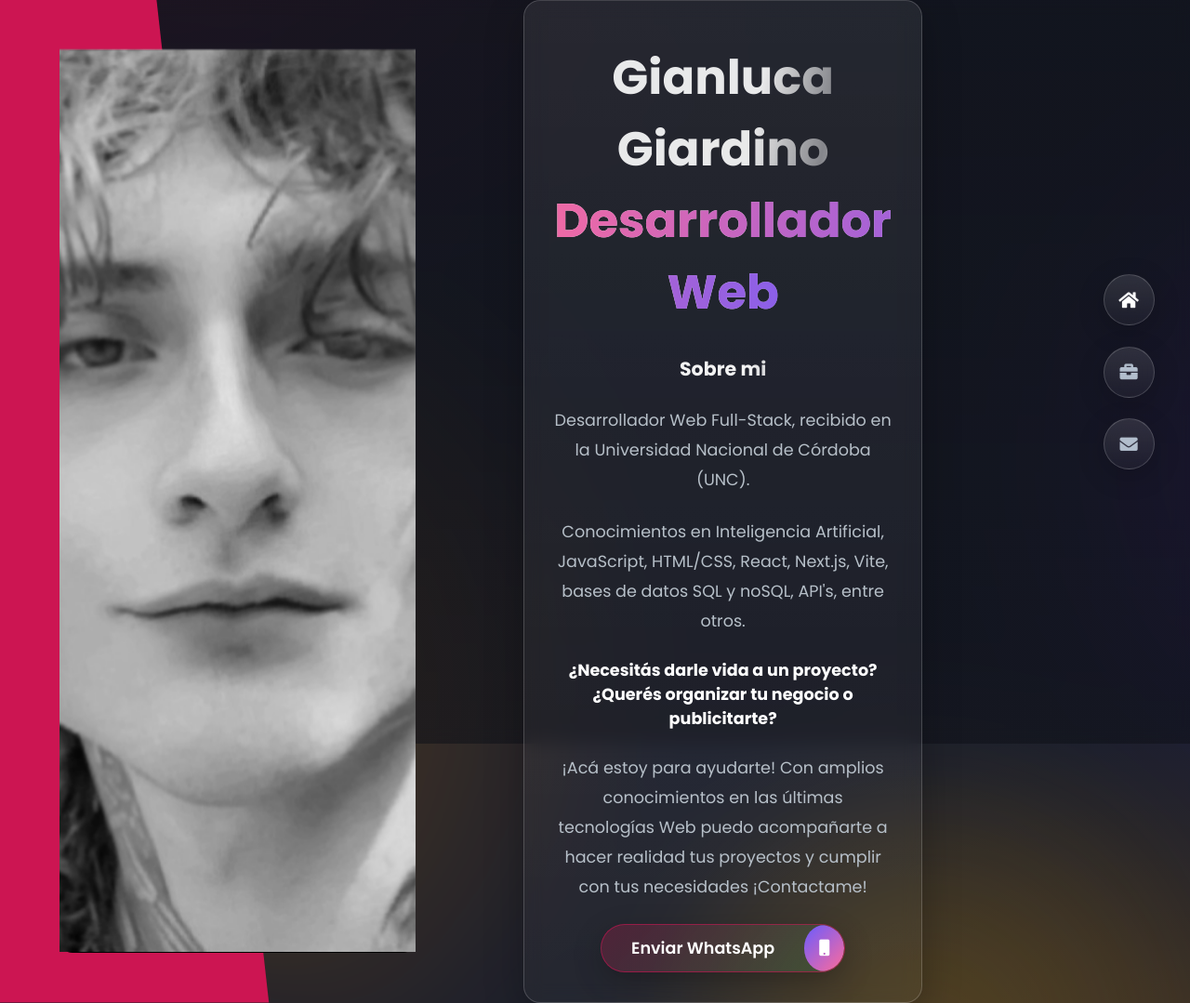
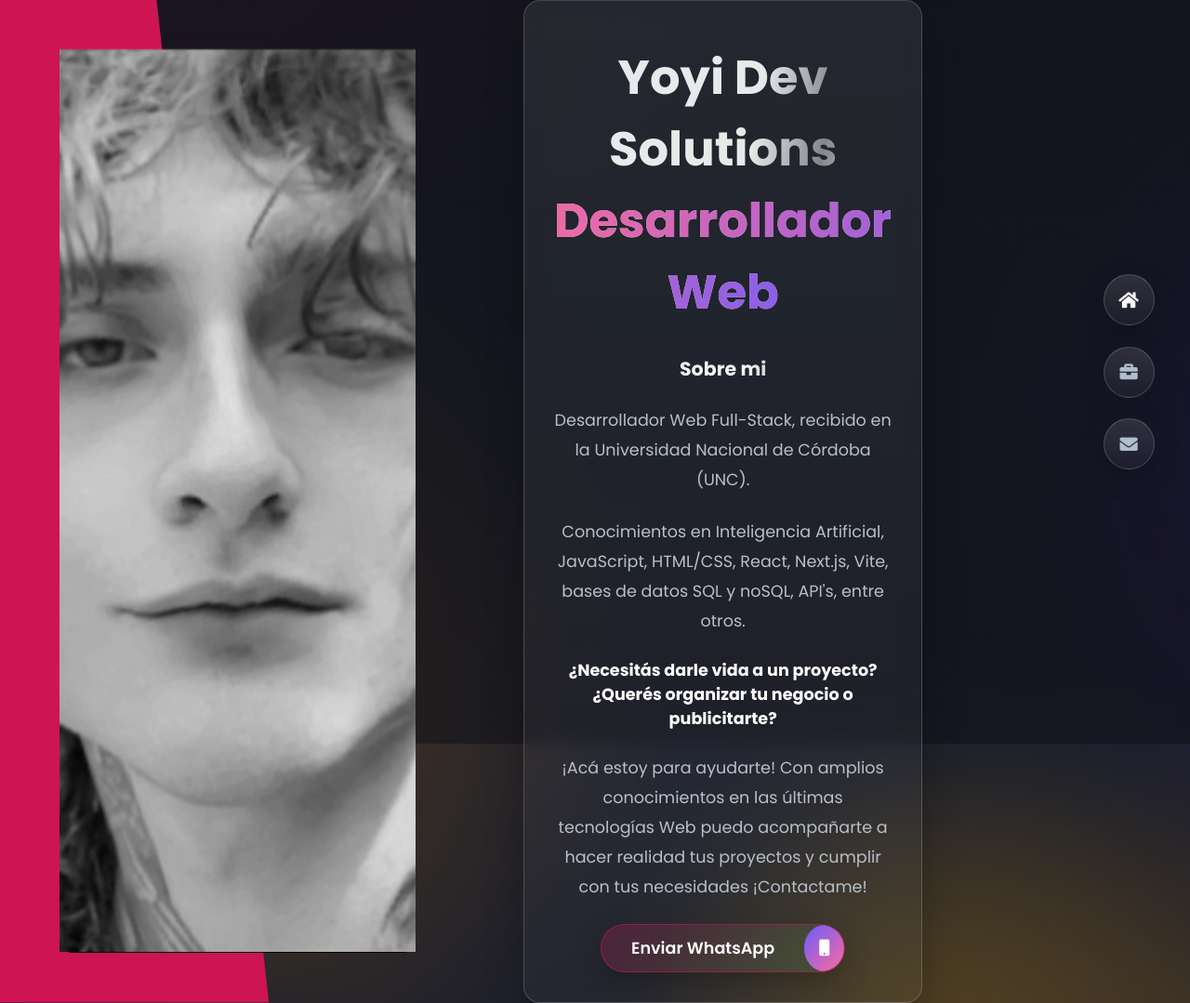
Before and after one commit to Luzbel33/GianlucaGiardino, a website: page index.html in a window 1280 px wide. Shown: the whole page at 93% size. Drawn offline with Linux system fonts and the light colour scheme.

Commit message:
Update index.html - Name changed
Name changed

```diff
--- a/index.html
+++ b/index.html
@@ -4,7 +4,7 @@
     <meta charset="UTF-8">
     <meta http-equiv="X-UA-Compatible" content="IE=edge">
     <meta name="viewport" content="width=device-width, initial-scale=1.0">
-    <title>Gianluca Giardino-Web Dev</title>
+    <title>Yoyi Dev Solutions</title>
     <link rel="stylesheet" href="styles/styles.css?v=2">
     <link rel="preconnect" href="https://fonts.googleapis.com">
     <link rel="preconnect" href="https://fonts.gstatic.com" crossorigin>
@@ -24,7 +24,7 @@
             <div class="right-header">
                 <div class="hero-card">
                     <h1 class="name" style="text-align: center;">
-                        Gianluca Giardino
+                        Yoyi Dev Solutions
                         <span>Desarrollador Web</span>
                     </h1>
                     <div class="hero-text">
```
